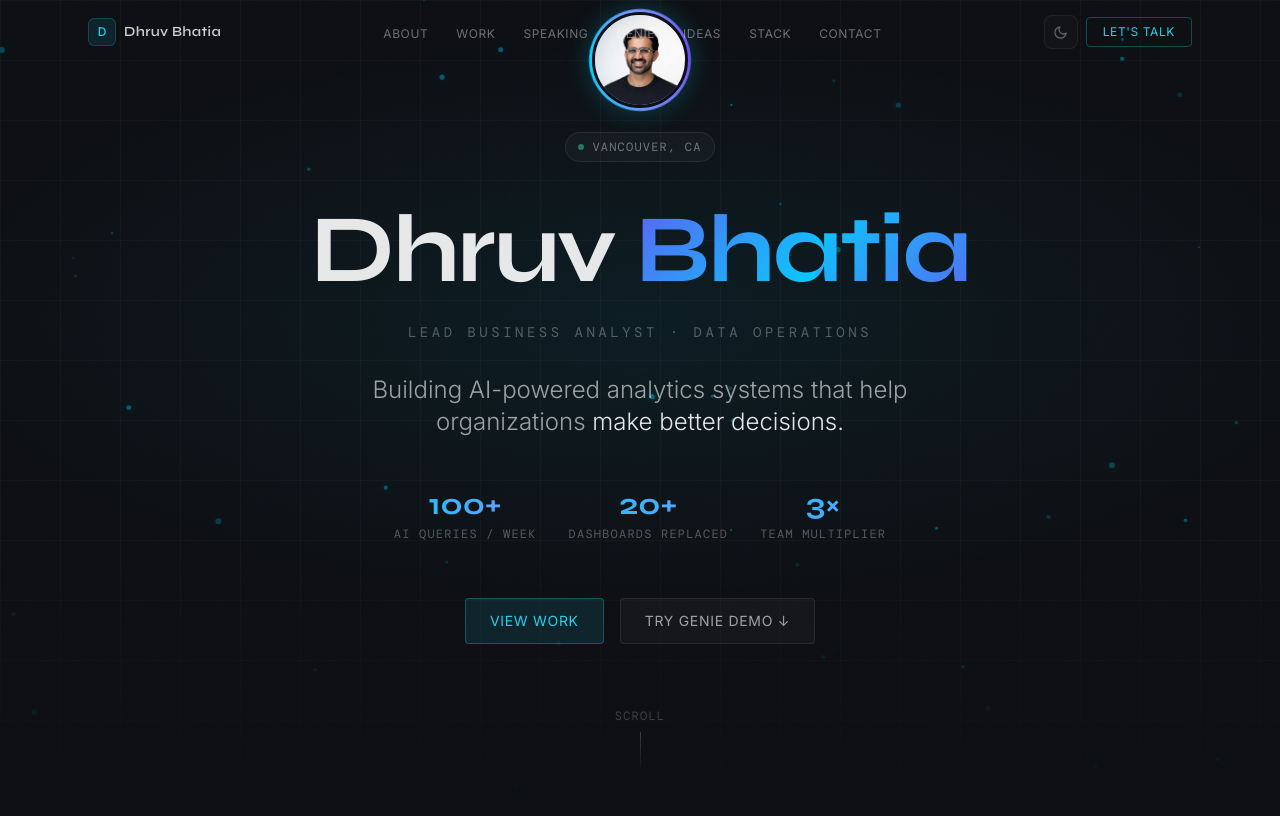
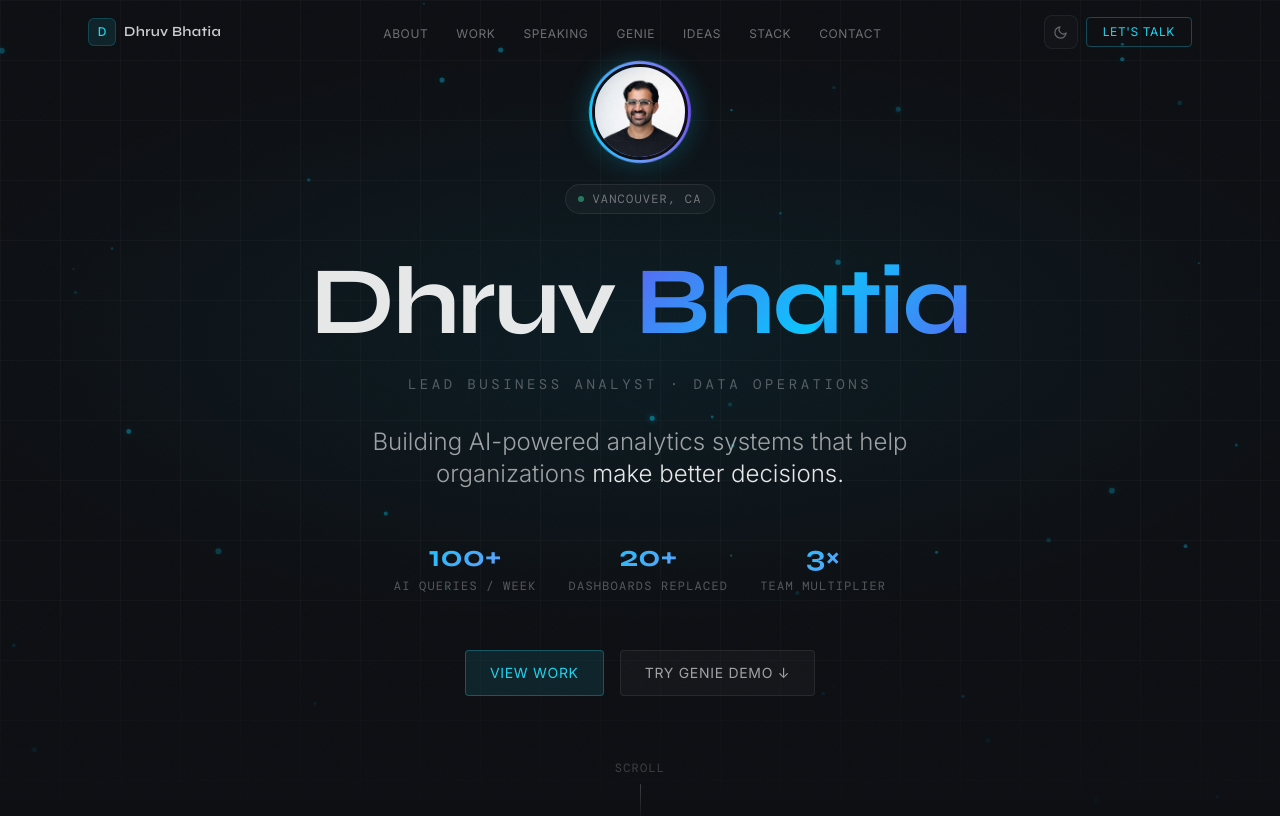
Before and after one commit to dbhatia26/dhruv_bhatia_website, a Next.js app in the folder dhruv-site/: page / in a window 1280 px wide. Shown: the top 816 px of the page. Built offline with nearby package versions, Linux system fonts and the light colour scheme; a web font is replaced by a local one.

Commit message:
Update Hero.tsx

```diff
--- a/dhruv-site/components/sections/Hero.tsx
+++ b/dhruv-site/components/sections/Hero.tsx
@@ -82,7 +82,7 @@ export default function Hero() {
   }, [])
 
   return (
-    <section id="hero" className="relative min-h-screen flex items-center justify-center overflow-hidden grid-bg">
+    <section id="hero" className="relative min-h-screen flex items-center justify-center overflow-hidden grid-bg pt-16">
       <style>{`
         @keyframes ring-spin { to { transform: rotate(360deg); } }
         .headshot-ring { animation: ring-spin 4s linear infinite; }
```
